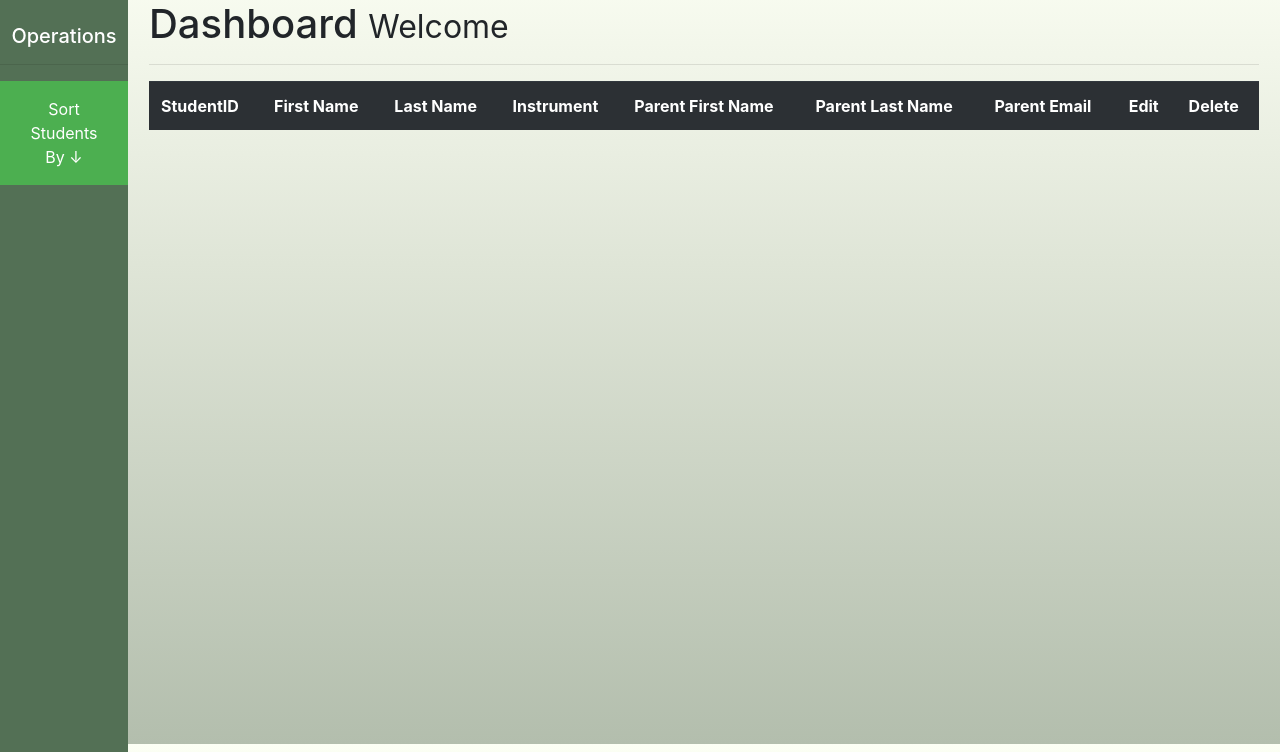
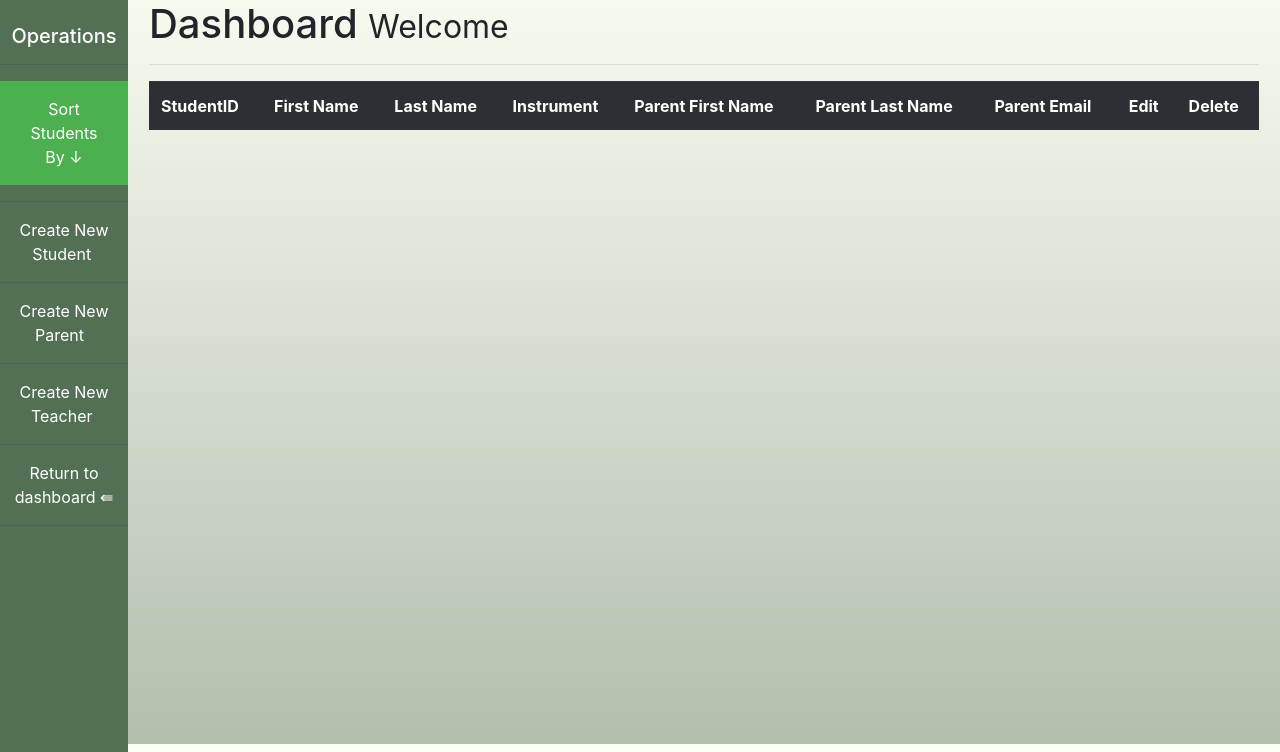
Before and after one commit to zakdourden/BlackfootMusicManagement, a Flask app: page /teacherDashboard in a window 1280 px wide. Shown: the part 56-808 px from the top of the page. Run offline with Flask 2, Linux system fonts and the light colour scheme; the visitor is signed in with stand-in values (Sample User, id 1); data that the repository does not hold is empty; some libraries are stand-ins or nearby versions.

Commit message:
Add files via upload
Sorting can now be completed on students

```diff
--- a/BlackfootMusic/application/teacherOps/views.py
+++ b/BlackfootMusic/application/teacherOps/views.py
@@ -77,3 +77,120 @@ def teacherDashboard():
     # Close connection
     cur.close()
     return('teacher/teacherDashboard.html')
+################################################################################
+# Teacher: Begin student sorting k-6
+################################################################################
+@teacher.route('/teacherDashboardSortk')
+@is_logged_in_with_permission
+def teacherDashboardSortk():
+    cur = mysql.connection.cursor()
+    result = cur.execute("SELECT *FROM student s JOIN instrument i ON s.Instrument_InstrumentID = i.InstrumentID JOIN gradelevel g ON s.Gradelevel_GradelevelID = g.GradelevelID JOIN teacher t ON s.Teacher_TeacherID = t.TeacherID JOIN parentstudent ps on ps.Student_StudentID  = s. StudentID JOIN parent q ON ps.Parent_ParentID = q.ParentID WHERE g.gradelevel ='kindergarten';")
+    studentInfo = cur.fetchall()
+
+    if result > 0:
+        return render_template('teacher/teacherDashboard.html', studentInfo=studentInfo)
+    else:
+        message = 'No db entries found Found'
+        return render_template('teacher/teacherDashboard.html', message=message)
+    # Close connection
+    cur.close()
+    return('teacher/teacherDashboard.html')
+
+@teacher.route('/teacherDashboardSort1')
+@is_logged_in_with_permission
+def teacherDashboardSort1():
+    cur = mysql.connection.cursor()
+    result = cur.execute("SELECT *FROM student s JOIN instrument i ON s.Instrument_InstrumentID = i.InstrumentID JOIN gradelevel g ON s.Gradelevel_GradelevelID = g.GradelevelID JOIN teacher t ON s.Teacher_TeacherID = t.TeacherID JOIN parentstudent ps on ps.Student_StudentID  = s. StudentID JOIN parent q ON ps.Parent_ParentID = q.ParentID WHERE g.gradelevel ='first';")
+    studentInfo = cur.fetchall()
+
+    if result > 0:
+        return render_template('teacher/teacherDashboard.html', studentInfo=studentInfo)
+    else:
+        message = 'No db entries found Found'
+        return render_template('teacher/teacherDashboard.html', message=message)
+    # Close connection
+    cur.close()
+    return('teacher/teacherDashboard.html')
+
+@is_logged_in_with_permission
+@teacher.route('/teacherDashboardSort2')
+def teacherDashboardSort2():
+    cur = mysql.connection.cursor()
+    result = cur.execute("SELECT *FROM student s JOIN instrument i ON s.Instrument_InstrumentID = i.InstrumentID JOIN gradelevel g ON s.Gradelevel_GradelevelID = g.GradelevelID JOIN teacher t ON s.Teacher_TeacherID = t.TeacherID JOIN parentstudent ps on ps.Student_StudentID  = s. StudentID JOIN parent q ON ps.Parent_ParentID = q.ParentID WHERE g.gradelevel ='second';")
+    studentInfo = cur.fetchall()
+
+    if result > 0:
+        return render_template('teacher/teacherDashboard.html', studentInfo=studentInfo)
+    else:
+        message = 'No db entries found Found'
+        return render_template('teacher/teacherDashboard.html', message=message)
+    # Close connection
+    cur.close()
+    return('teacher/teacherDashboard.html')
+
+@is_logged_in_with_permission
+@teacher.route('/teacherDashboardSort3')
+def teacherDashboardSort3():
+    cur = mysql.connection.cursor()
+    result = cur.execute("SELECT *FROM student s JOIN instrument i ON s.Instrument_InstrumentID = i.InstrumentID JOIN gradelevel g ON s.Gradelevel_GradelevelID = g.GradelevelID JOIN teacher t ON s.Teacher_TeacherID = t.TeacherID JOIN parentstudent ps on ps.Student_StudentID  = s. StudentID JOIN parent q ON ps.Parent_ParentID = q.ParentID WHERE g.gradelevel ='third';")
+    studentInfo = cur.fetchall()
+
+    if result > 0:
+        return render_template('teacher/teacherDashboard.html', studentInfo=studentInfo)
+    else:
+        message = 'No db entries found Found'
+        return render_template('teacher/teacherDashboard.html', message=message)
+    # Close connection
+    cur.close()
+    return('teacher/teacherDashboard.html')
+
+@is_logged_in_with_permission
+@teacher.route('/teacherDashboardSort4')
+def teacherDashboardSort4():
+    cur = mysql.connection.cursor()
+    result = cur.execute("SELECT *FROM student s JOIN instrument i ON s.Instrument_InstrumentID = i.InstrumentID JOIN gradelevel g ON s.Gradelevel_GradelevelID = g.GradelevelID JOIN teacher t ON s.Teacher_TeacherID = t.TeacherID JOIN parentstudent ps on ps.Student_StudentID  = s. StudentID JOIN parent q ON ps.Parent_ParentID = q.ParentID WHERE g.gradelevel ='fourth';")
+    studentInfo = cur.fetchall()
+
+    if result > 0:
+        return render_template('teacher/teacherDashboard.html', studentInfo=studentInfo)
+    else:
+        message = 'No db entries found Found'
+        return render_template('teacher/teacherDashboard.html', message=message)
+    # Close connection
+    cur.close()
+    return('teacher/teacherDashboard.html')
+
+@is_logged_in_with_permission
+@teacher.route('/teacherDashboardSort5')
+def teacherDashboardSort5():
+    cur = mysql.connection.cursor()
+    result = cur.execute("SELECT *FROM student s JOIN instrument i ON s.Instrument_InstrumentID = i.InstrumentID JOIN gradelevel g ON s.Gradelevel_GradelevelID = g.GradelevelID JOIN teacher t ON s.Teacher_TeacherID = t.TeacherID JOIN parentstudent ps on ps.Student_StudentID  = s. StudentID JOIN parent q ON ps.Parent_ParentID = q.ParentID WHERE g.gradelevel ='fifth';")
+    studentInfo = cur.fetchall()
+
+    if result > 0:
+        return render_template('teacher/teacherDashboard.html', studentInfo=studentInfo)
+    else:
+        message = 'No db entries found Found'
+        return render_template('teacher/teacherDashboard.html', message=message)
+    # Close connection
+    cur.close()
+    return('teacher/teacherDashboard.html')
+
+@is_logged_in_with_permission
+@teacher.route('/teacherDashboardSort6')
+def teacherDashboardSort6():
+    cur = mysql.connection.cursor()
+    result = cur.execute("SELECT *FROM student s JOIN instrument i ON s.Instrument_InstrumentID = i.InstrumentID JOIN gradelevel g ON s.Gradelevel_GradelevelID = g.GradelevelID JOIN teacher t ON s.Teacher_TeacherID = t.TeacherID JOIN parentstudent ps on ps.Student_StudentID  = s. StudentID JOIN parent q ON ps.Parent_ParentID = q.ParentID WHERE g.gradelevel ='sixith';")
+    studentInfo = cur.fetchall()
+
+    if result > 0:
+        return render_template('teacher/teacherDashboard.html', studentInfo=studentInfo)
+    else:
+        message = 'No db entries found Found'
+        return render_template('teacher/teacherDashboard.html', message=message)
+    # Close connection
+    cur.close()
+    return('teacher/teacherDashboard.html')
+################################################################################
+# Teacher: Editing students and deleting them
+################################################################################
--- a/BlackfootMusic/application/templates/teacherSideNav.html
+++ b/BlackfootMusic/application/templates/teacherSideNav.html
@@ -24,15 +24,24 @@
             <div class="dropdown">
                     <button class="dropbtn">Sort Students By&nbsp;&downarrow;</button>
                     <div class="dropdown-content">
-                      <a href="#">Kindergarden</a>
-                      <a href="#">First Garde</a>
-                      <a href="#">Second Grade</a>
-                      <a href="#">Third Grade</a>
-                      <a href="#">Fourth Grade</a>
-                      <a href="#">Fith Grade</a>
-                      <a href="#">Sixth Grade</a>
+                      <a href="{{url_for('teacher.teacherDashboardSortk')}}">Kindergarten</a>
+                      <a href="{{url_for('teacher.teacherDashboardSort1')}}">First Garde</a>
+                      <a href="{{url_for('teacher.teacherDashboardSort2')}}">Second Grade</a>
+                      <a href="{{url_for('teacher.teacherDashboardSort3')}}">Third Grade</a>
+                      <a href="{{url_for('teacher.teacherDashboardSort4')}}">Fourth Grade</a>
+                      <a href="{{url_for('teacher.teacherDashboardSort5')}}">Fith Grade</a>
+                      <a href="{{url_for('teacher.teacherDashboardSort6')}}">Sixth Grade</a>
                     </div>
                   </div>
+                  <hr>
+                  <a style="color:white;" href="#"><p>Create New Student&nbsp;</p></a>
+                  <hr>
+                  <a style="color:white;" href="#"><p>Create New Parent  &nbsp;</p></a>
+                  <hr>
+                  <a style="color:white;" href="#"><p>Create New Teacher&nbsp;</p></a>
+                  <hr>
+                  <a style="color:white;" href="{{url_for('teacher.teacherDashboard')}}"><p>Return to dashboard&nbsp;&lAarr;</p></a>
+                  <hr>
         </div>
         <div class="container">
                 {% include 'includes/_messages.html' %}
```
